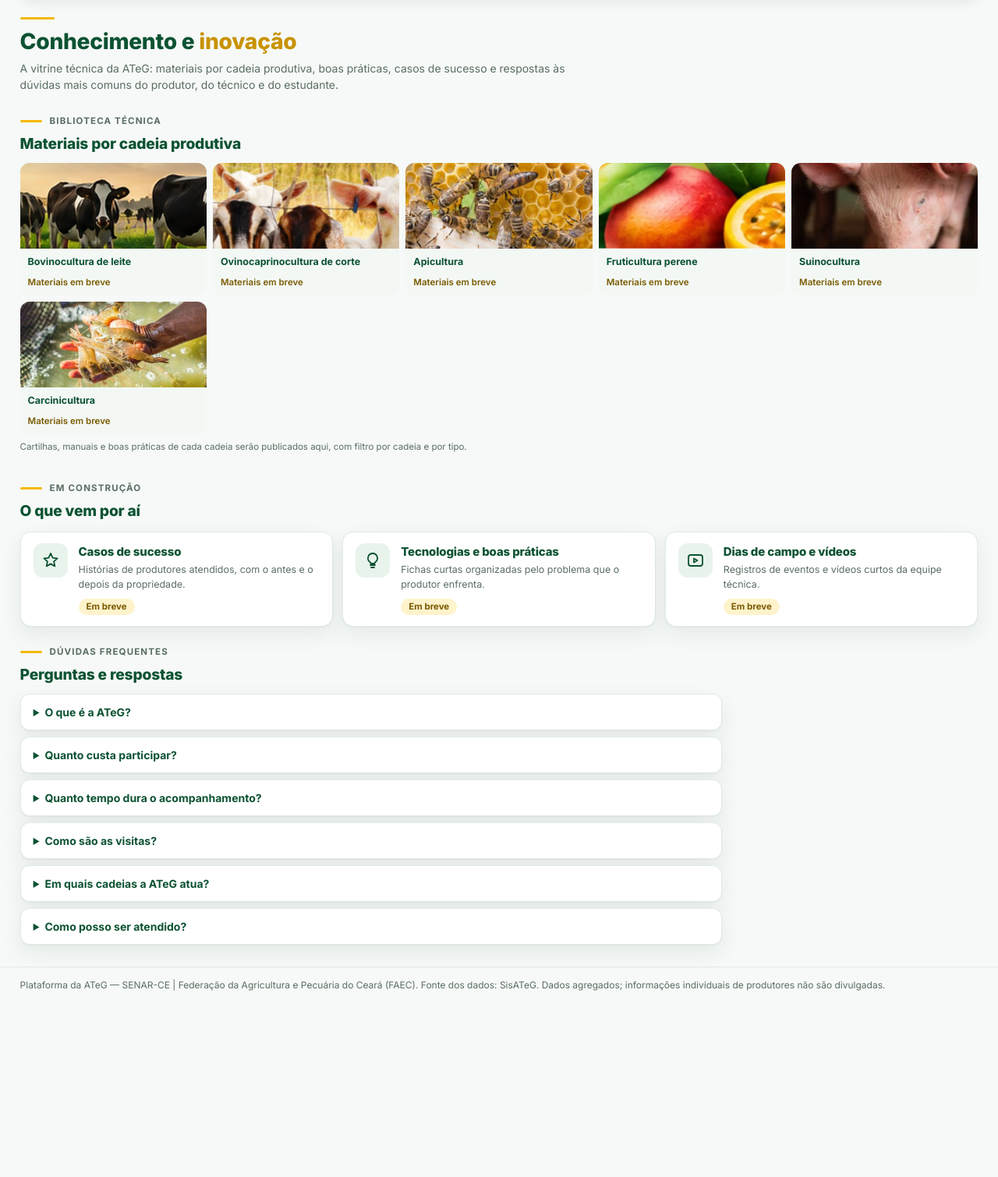
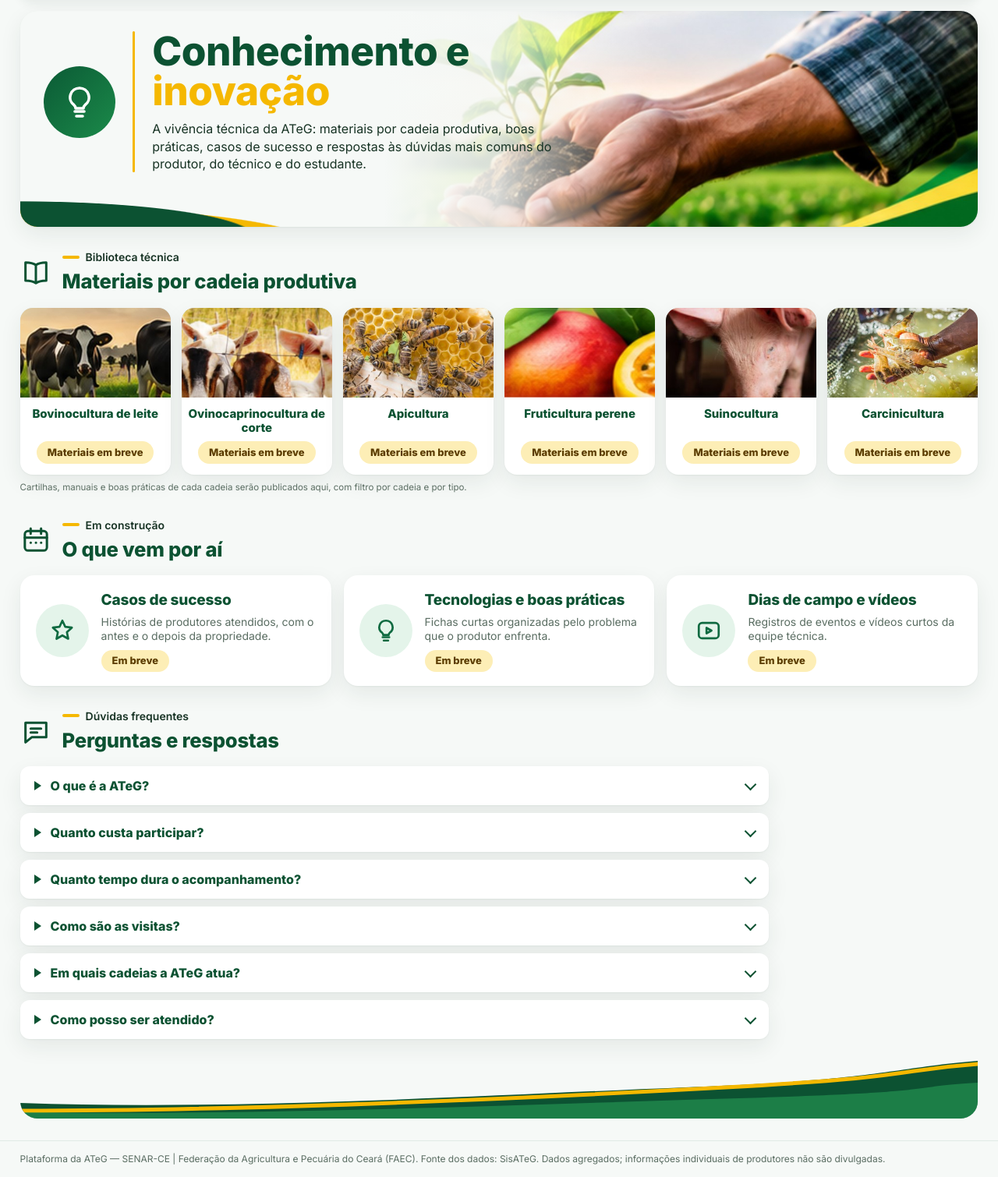
Before and after one commit to Ciiagro/Plataforma_Ateg, a FastAPI app: page /conhecimento in a window 1280 px wide. Shown: the part 111-1621 px from the top of the page at 78% size. Before the commit the page ends 1382 px from the top, so only its background shows below. Run offline with FastAPI, Linux system fonts and the light colour scheme; some libraries are stand-ins or nearby versions.

Commit message:
Conhecimento e inovacao: novo visual com foto no topo

```diff
--- a/app/templates/conhecimento.html
+++ b/app/templates/conhecimento.html
@@ -1,28 +1,66 @@
 {% extends "base.html" %}
 {% block titulo %}Conhecimento e inovação{% endblock %}
 {% block corpo %}
-<div class="in"><section class="hero"><span class="traco"></span><h1 class="t">Conhecimento e <em>inovação</em></h1>
- <p class="lead">A vitrine técnica da ATeG: materiais por cadeia produtiva, boas práticas, casos de sucesso e respostas às dúvidas mais comuns do produtor, do técnico e do estudante.</p></section>
+<style>
+.cn-hero{position:relative;margin-top:14px;border-radius:22px;overflow:hidden;background:#eaf3ec url('/img/conhecimento_topo.jpg') right center/auto 100% no-repeat;min-height:clamp(230px,18vw,300px);display:flex;align-items:center;box-shadow:var(--sombra)}
+.cn-hero::before{content:"";position:absolute;inset:0;background:linear-gradient(90deg,#f6f9f7 0%,#f6f9f7 38%,rgba(246,249,247,.85) 50%,rgba(246,249,247,0) 66%)}
+.cn-hero::after{content:"";position:absolute;left:0;bottom:0;width:34%;height:70px;background:radial-gradient(130% 120% at 0% 120%,#0c5232 0 55%,transparent 56%),radial-gradient(150% 120% at 0% 135%,#f5b800 0 60%,transparent 61%)}
+.cn-hi{position:relative;display:flex;align-items:center;gap:22px;padding:26px clamp(18px,2.4vw,34px) 70px}
+.cn-ic{flex:none;width:92px;height:92px;border-radius:50%;background:linear-gradient(135deg,#0b5a35,#1b8a4a);display:grid;place-items:center}
+.cn-ic svg{width:48px;height:48px;stroke:#fff;fill:none;stroke-width:1.8;stroke-linecap:round;stroke-linejoin:round}
+.cn-hi .bar{width:3px;align-self:stretch;background:var(--ouro);border-radius:2px}
+.cn-hi h1{margin:0;font-size:clamp(34px,4vw,56px);line-height:1;color:var(--verde)}.cn-hi h1 em{display:block;font-style:normal;color:var(--ouro)}
+.cn-hi p{margin:12px 0 0;max-width:520px;font-size:clamp(15px,1.25vw,18px);color:var(--ink);line-height:1.4}
+.cn-s{margin-top:28px}
+.cn-h{display:flex;align-items:center;gap:14px;margin-bottom:14px}.cn-h>svg{flex:none;width:40px;height:40px;stroke:var(--verde);fill:none;stroke-width:1.8;stroke-linecap:round;stroke-linejoin:round}
+.cn-h small{display:flex;align-items:center;gap:8px;font-size:14px;color:var(--ink);font-weight:600}.cn-h small::before{content:"";width:22px;height:4px;border-radius:2px;background:var(--ouro)}
+.cn-h h2{margin:2px 0 0;font-size:clamp(22px,2vw,28px);color:var(--verde)}
+.cn-g{display:grid;grid-template-columns:repeat(6,minmax(0,1fr));gap:14px}
+.cn-m{background:#fff;border-radius:16px;box-shadow:var(--sombra);overflow:hidden;text-align:center;display:flex;flex-direction:column}
+.cn-m .im{height:clamp(110px,9vw,150px);background:#cfe3d6 center/cover no-repeat}
+.cn-m em{font-style:normal;font-weight:800;font-size:15px;color:var(--verde);padding:12px 8px 8px;line-height:1.2;flex:1}
+.cn-m .soon{display:inline-block;margin:0 auto 14px;background:#fdeeb6;color:#5c3d00;font-weight:800;font-size:13px;border-radius:999px;padding:5px 14px}
+.cn-v{display:grid;grid-template-columns:repeat(3,minmax(0,1fr));gap:16px}
+.cn-i{display:flex;align-items:center;gap:16px;background:#fff;border-radius:18px;box-shadow:var(--sombra);padding:18px 20px}
+.cn-i .ci{flex:none;width:68px;height:68px;border-radius:50%;background:#e4f4ea;display:grid;place-items:center}.cn-i .ci svg{width:34px;height:34px;stroke:var(--verde2);fill:none;stroke-width:1.9;stroke-linecap:round;stroke-linejoin:round}
+.cn-i h3{margin:0 0 4px;font-size:19px;color:var(--verde)}.cn-i p{margin:0 0 8px;font-size:14px;color:var(--mut);line-height:1.35}
+.cn-i .em{display:inline-block;background:#fdeeb6;color:#5c3d00;font-weight:800;font-size:13px;border-radius:999px;padding:4px 14px}
+.cn-q{display:grid;gap:10px;max-width:960px}
+.cn-q details{background:#fff;border-radius:12px;box-shadow:var(--sombra);padding:0}
+.cn-q summary{cursor:pointer;list-style:none;display:flex;align-items:center;gap:12px;padding:13px 18px;font-weight:800;font-size:16px;color:var(--verde)}
+.cn-q summary::-webkit-details-marker{display:none}.cn-q summary::before{content:"";border:6px solid transparent;border-left:9px solid var(--verde);border-right:0;transition:transform .15s}
+.cn-q details[open] summary::before{transform:rotate(90deg)}
+.cn-q summary::after{content:"";margin-left:auto;width:9px;height:9px;border:solid var(--verde);border-width:0 2.4px 2.4px 0;transform:rotate(45deg);margin-top:-4px}
+.cn-q details[open] summary::after{transform:rotate(-135deg);margin-top:4px}
+.cn-q details p{margin:0;padding:0 18px 16px 39px;color:var(--ink);line-height:1.5}
+.cn-wave{display:block;width:100%;height:80px;margin-top:22px;border-radius:0 0 22px 22px}
+@media(max-width:1100px){.cn-g{grid-template-columns:repeat(3,minmax(0,1fr))}.cn-v{grid-template-columns:1fr}}
+@media(max-width:700px){.cn-g{grid-template-columns:repeat(2,minmax(0,1fr))}.cn-hero{background-size:auto 55%;background-position:right bottom}.cn-hero::before{background:linear-gradient(180deg,#f6f9f7 40%,rgba(246,249,247,.55))}.cn-ic{width:62px;height:62px}.cn-ic svg{width:32px;height:32px}.cn-hi .bar{display:none}.cn-hi{gap:14px}}
+</style>
+<div class="in">
+ <section class="cn-hero"><div class="cn-hi"><span class="cn-ic"><svg viewBox="0 0 24 24"><path d="M9 18h6M10 21h4M12 3a6 6 0 0 0-3.5 10.9c.6.5 1 1.2 1 2.1h5c0-.9.4-1.6 1-2.1A6 6 0 0 0 12 3z"/></svg></span><span class="bar"></span>
+  <div><h1>Conhecimento e <em>inovação</em></h1><p>A vivência técnica da ATeG: materiais por cadeia produtiva, boas práticas, casos de sucesso e respostas às dúvidas mais comuns do produtor, do técnico e do estudante.</p></div></div></section>
 
- <section class="bloco"><div class="eyebrow">Biblioteca técnica</div><h2 class="s">Materiais por cadeia produtiva</h2>
+ <section class="cn-s"><div class="cn-h"><svg viewBox="0 0 24 24"><path d="M12 6c-2-1.5-5-2-8-2v14c3 0 6 .5 8 2 2-1.5 5-2 8-2V4c-3 0-6 .5-8 2zM12 6v14"/></svg><div><small>Biblioteca técnica</small><h2>Materiais por cadeia produtiva</h2></div></div>
   {% if materiais %}
   <div class="filtros"><select id="fc"><option value="">Todas as cadeias</option>{% for c in cad_nomes %}<option>{{ c }}</option>{% endfor %}</select>
    <select id="ft"><option value="">Todos os tipos</option>{% for x in tipos %}<option>{{ x }}</option>{% endfor %}</select></div>
   <div class="nots" id="mats">{% for x in materiais %}<a class="not" data-c="{{ x.cadeia }}" data-t="{{ x.tipo }}" href="{{ x.url }}" target="_blank" rel="noopener"><time>{{ x.tipo }} · {{ x.cadeia }}</time><h3>{{ x.titulo }}</h3><p>{{ x.descricao }}</p><span class="go">Abrir →</span></a>{% endfor %}</div>
   <script>(function(){var c=document.getElementById('fc'),t=document.getElementById('ft');function f(){document.querySelectorAll('#mats .not').forEach(function(e){e.style.display=((!c.value||e.dataset.c==c.value)&&(!t.value||e.dataset.t==t.value))?'':'none'})}c.onchange=t.onchange=f})();</script>
   {% else %}
-  <div class="cads cads3">{% for p in paineis if p.grupo == 'cadeias' %}<div class="cad"><span style="background-image:url('/img/{{ p.img }}')"></span><em>{{ p.titulo }}</em><i class="soon">Materiais em breve</i></div>{% endfor %}</div>
+  <div class="cn-g">{% for p in paineis if p.grupo == 'cadeias' %}<div class="cn-m"><div class="im" style="background-image:url('/img/{{ p.img }}')"></div><em>{{ p.titulo }}</em><span class="soon">Materiais em breve</span></div>{% endfor %}</div>
   <p class="fonte">Cartilhas, manuais e boas práticas de cada cadeia serão publicados aqui, com filtro por cadeia e por tipo.</p>
   {% endif %}</section>
 
- <section class="bloco"><div class="eyebrow">Em construção</div><h2 class="s">O que vem por aí</h2>
-  <div class="acessos">
-   <div class="acc"><span class="ic"><svg viewBox="0 0 24 24"><path d="M12 3l2.6 5.6 6 .7-4.5 4.1 1.2 6L12 16.4 6.7 19.4l1.2-6L3.4 9.3l6-.7z"/></svg></span><div><h3>Casos de sucesso</h3><p>Histórias de produtores atendidos, com o antes e o depois da propriedade.</p><span class="em">Em breve</span></div></div>
-   <div class="acc"><span class="ic"><svg viewBox="0 0 24 24"><path d="M9 18h6M10 21h4M12 3a6 6 0 0 0-3.5 10.9c.6.5 1 1.2 1 2.1h5c0-.9.4-1.6 1-2.1A6 6 0 0 0 12 3z"/></svg></span><div><h3>Tecnologias e boas práticas</h3><p>Fichas curtas organizadas pelo problema que o produtor enfrenta.</p><span class="em">Em breve</span></div></div>
-   <div class="acc"><span class="ic"><svg viewBox="0 0 24 24"><rect x="3" y="5" width="18" height="14" rx="3"/><path d="M10 9.5v5l4.5-2.5z"/></svg></span><div><h3>Dias de campo e vídeos</h3><p>Registros de eventos e vídeos curtos da equipe técnica.</p><span class="em">Em breve</span></div></div>
+ <section class="cn-s"><div class="cn-h"><svg viewBox="0 0 24 24"><rect x="3.5" y="5" width="17" height="15" rx="2.5"/><path d="M3.5 10h17M8 3v4M16 3v4M8 14h.1M12 14h.1M16 14h.1"/></svg><div><small>Em construção</small><h2>O que vem por aí</h2></div></div>
+  <div class="cn-v">
+   <div class="cn-i"><span class="ci"><svg viewBox="0 0 24 24"><path d="M12 3l2.6 5.6 6 .7-4.5 4.1 1.2 6L12 16.4 6.7 19.4l1.2-6L3.4 9.3l6-.7z"/></svg></span><div><h3>Casos de sucesso</h3><p>Histórias de produtores atendidos, com o antes e o depois da propriedade.</p><span class="em">Em breve</span></div></div>
+   <div class="cn-i"><span class="ci"><svg viewBox="0 0 24 24"><path d="M9 18h6M10 21h4M12 3a6 6 0 0 0-3.5 10.9c.6.5 1 1.2 1 2.1h5c0-.9.4-1.6 1-2.1A6 6 0 0 0 12 3z"/></svg></span><div><h3>Tecnologias e boas práticas</h3><p>Fichas curtas organizadas pelo problema que o produtor enfrenta.</p><span class="em">Em breve</span></div></div>
+   <div class="cn-i"><span class="ci"><svg viewBox="0 0 24 24"><rect x="3" y="5" width="18" height="14" rx="3"/><path d="M10 9.5v5l4.5-2.5z"/></svg></span><div><h3>Dias de campo e vídeos</h3><p>Registros de eventos e vídeos curtos da equipe técnica.</p><span class="em">Em breve</span></div></div>
   </div></section>
 
- <section class="bloco"><div class="eyebrow">Dúvidas frequentes</div><h2 class="s">Perguntas e respostas</h2>
-  <div class="faq">{% for q, a in perguntas %}<details><summary>{{ q }}</summary><p>{{ a }}</p></details>{% endfor %}</div></section>
+ <section class="cn-s"><div class="cn-h"><svg viewBox="0 0 24 24"><path d="M4 5h16v11H9l-5 4z"/><path d="M8 9.5h8M8 12.5h5"/></svg><div><small>Dúvidas frequentes</small><h2>Perguntas e respostas</h2></div></div>
+  <div class="cn-q">{% for q, a in perguntas %}<details><summary>{{ q }}</summary><p>{{ a }}</p></details>{% endfor %}</div></section>
+ <svg class="cn-wave" viewBox="0 0 1440 80" preserveAspectRatio="none"><path d="M0 60C320 70 700 50 1000 40s300-24 440-34v74H0z" fill="#0c5232"/><path d="M0 70C360 70 760 54 1060 40s250-22 380-30" fill="none" stroke="#f5b800" stroke-width="5"/><path d="M0 72C380 76 760 62 1080 54s240-14 360-20v46H0z" fill="#2ba35a" opacity=".55"/></svg>
 </div>
 {% endblock %}
```
Also changed, not shown: app/static/conhecimento_topo.jpg (added).
